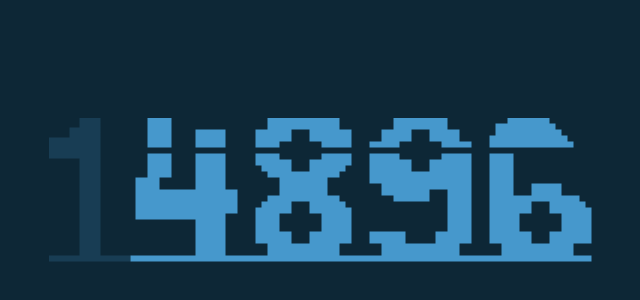
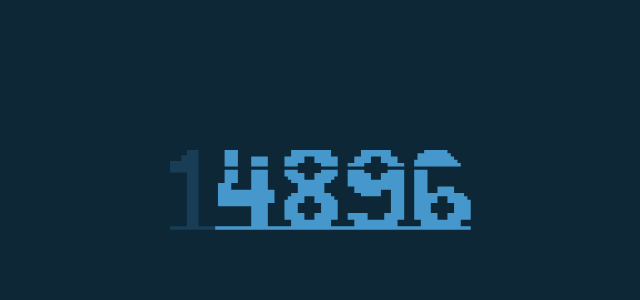
Before and after one commit to azardnet/14896.ir, a plain HTML site: page index.html in a window 1280 px wide. Shown: the part 210-510 px from the top of the page, without its empty margins (320-960 px from the left). Drawn offline with Linux system fonts and the light colour scheme.

Commit message:
fix logo size

```diff
--- a/index.html
+++ b/index.html
@@ -15,12 +15,13 @@
             height: 100vh;
         }
         main {
-            width: 543px;
-            height: 144px;
+            width: 301px;
+            height: 80px;
         }
         main svg {
             width: 100%;
             height: 100%;
+
         }
         main svg path {
             fill: #4698cc;
@@ -29,7 +30,7 @@
 </head>
 <body>
 <main>
-    <svg xmlns="http://www.w3.org/2000/svg" version="1.1" width="543px" height="144px" style="shape-rendering:geometricPrecision; text-rendering:geometricPrecision; image-rendering:optimizeQuality; fill-rule:evenodd; clip-rule:evenodd" xmlns:xlink="http://www.w3.org/1999/xlink">
+    <svg xmlns="http://www.w3.org/2000/svg" version="1.1" width="543px" height="144px" viewBox="0 0 543 144" style="shape-rendering:geometricPrecision; text-rendering:geometricPrecision; image-rendering:optimizeQuality; fill-rule:evenodd; clip-rule:evenodd" xmlns:xlink="http://www.w3.org/1999/xlink">
         <path style="opacity:0.2" fill="#FFFFFF" d="M 30.5,-0.5 C 37.5,-0.5 44.5,-0.5 51.5,-0.5C 51.5,45.5 51.5,91.5 51.5,137.5C 61.5,137.5 71.5,137.5 81.5,137.5C 81.5,139.5 81.5,141.5 81.5,143.5C 54.1667,143.5 26.8333,143.5 -0.5,143.5C -0.5,141.5 -0.5,139.5 -0.5,137.5C 9.83333,137.5 20.1667,137.5 30.5,137.5C 30.5,105.167 30.5,72.8333 30.5,40.5C 20.1667,40.5 9.83333,40.5 -0.5,40.5C -0.5,33.5 -0.5,26.5 -0.5,19.5C 6.5,19.5 13.5,19.5 20.5,19.5C 20.5,16.1667 20.5,12.8333 20.5,9.5C 23.8333,9.5 27.1667,9.5 30.5,9.5C 30.5,6.16667 30.5,2.83333 30.5,-0.5 Z"/>
         <path fill="#4698cc" d="M 98.5,-0.5 C 106.5,-0.5 114.5,-0.5 122.5,-0.5C 122.5,9.5 122.5,19.5 122.5,29.5C 114.5,29.5 106.5,29.5 98.5,29.5C 98.5,19.5 98.5,9.5 98.5,-0.5 Z"/>
         <path fill="#4698cc" d="M 218.5,-0.5 C 242.5,-0.5 266.5,-0.5 290.5,-0.5C 290.5,3.5 290.5,7.5 290.5,11.5C 294.5,11.5 298.5,11.5 302.5,11.5C 302.5,17.5 302.5,23.5 302.5,29.5C 292.5,29.5 282.5,29.5 272.5,29.5C 272.5,27.5 272.5,25.5 272.5,23.5C 268.5,23.5 264.5,23.5 260.5,23.5C 260.5,19.5 260.5,15.5 260.5,11.5C 254.5,11.5 248.5,11.5 242.5,11.5C 242.5,15.5 242.5,19.5 242.5,23.5C 238.5,23.5 234.5,23.5 230.5,23.5C 230.5,25.5 230.5,27.5 230.5,29.5C 222.5,29.5 214.5,29.5 206.5,29.5C 206.5,23.5 206.5,17.5 206.5,11.5C 210.5,11.5 214.5,11.5 218.5,11.5C 218.5,7.5 218.5,3.5 218.5,-0.5 Z"/>
```
